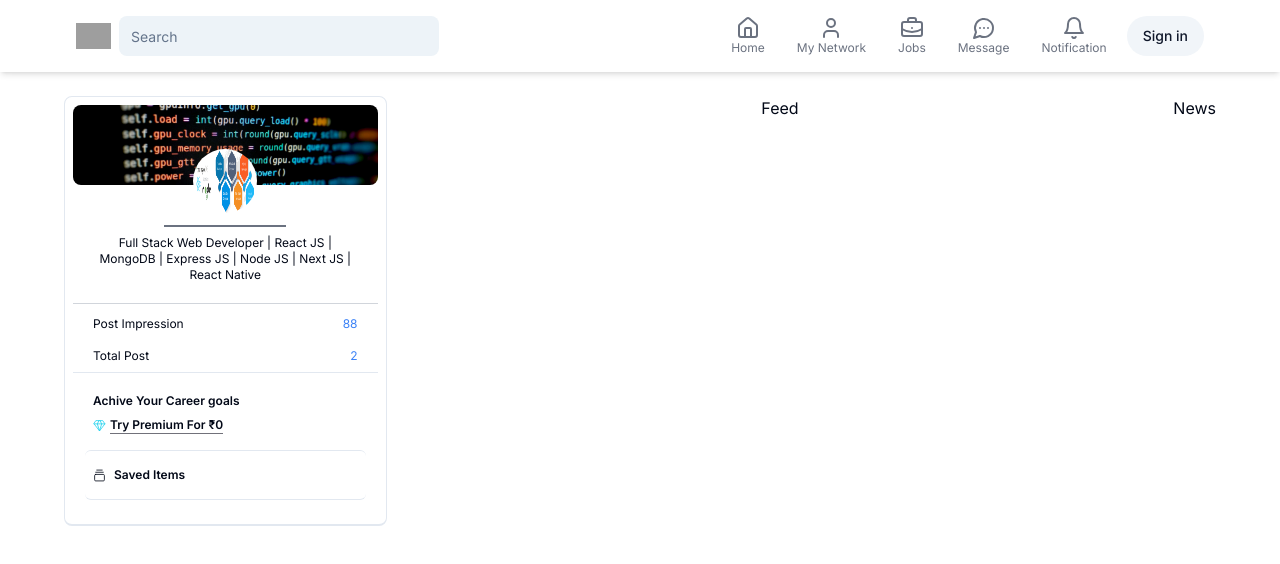
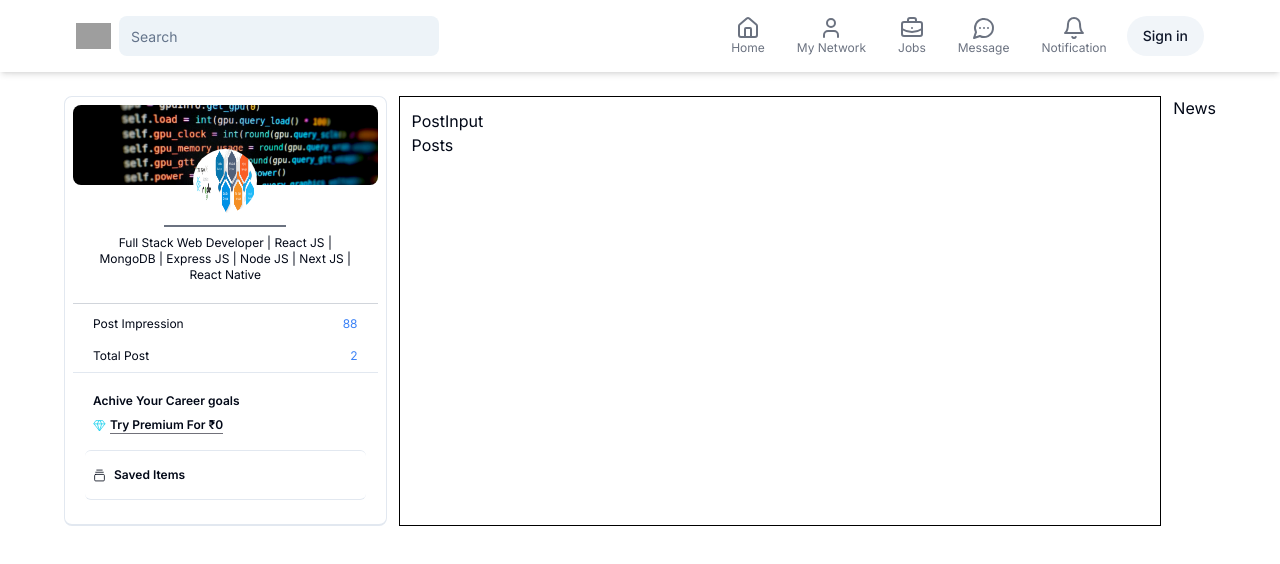
Before and after one commit to rahulkardile/LinkedIn-Next, a Next.js app: page / in a window 1280 px wide. Shown: the top 564 px of the page. Built offline with nearby package versions, Linux system fonts and the light colour scheme; no server answers; grey boxes are pictures that could not be loaded.

Commit message:
Feed SetUp

```diff
--- a/src/components/Feed.tsx
+++ b/src/components/Feed.tsx
@@ -1,8 +1,13 @@
 import React from 'react'
+import PostInput from './PostInput'
+import Posts from './Posts'
 
 const Feed = () => {
   return (
-    <div>Feed</div>
+    <div className="flex-1 p-3 border border-black">
+      <PostInput />
+      <Posts />
+    </div>
   )
 }
 
--- /dev/null
+++ b/src/components/PostInput.tsx
@@ -0,0 +1,9 @@
+import React from 'react'
+
+const PostInput = () => {
+  return (
+    <div>PostInput</div>
+  )
+}
+
+export default PostInput
--- /dev/null
+++ b/src/components/Posts.tsx
@@ -0,0 +1,9 @@
+import React from 'react'
+
+const Posts = () => {
+  return (
+    <div>Posts</div>
+  )
+}
+
+export default Posts
```
